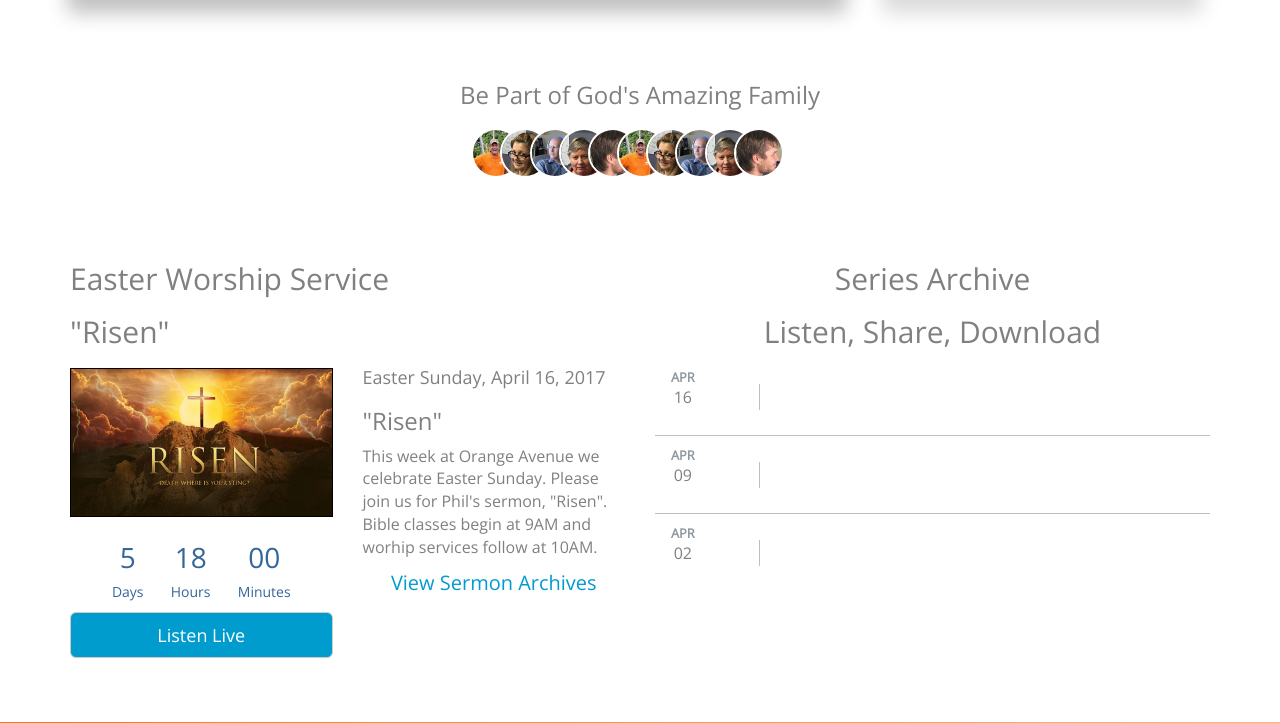
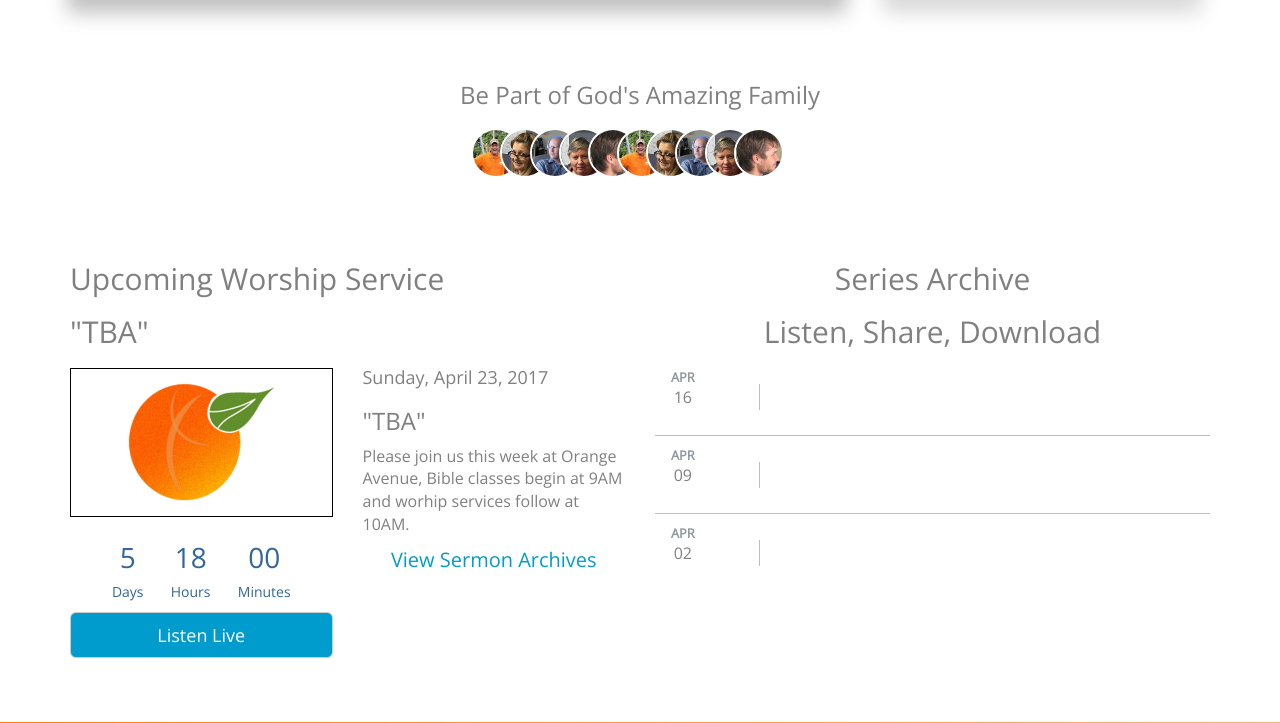
Before and after one commit to OACOC/website, a PHP site: page / in a window 1280 px wide. Shown: the part 624-1347 px from the top of the page. Run offline with PHP 8.4, Linux system fonts and the light colour scheme; some libraries are stand-ins or nearby versions; grey boxes are pictures that could not be loaded.

Commit message:
update upcoming sunday

```diff
--- a/footer.php
+++ b/footer.php
@@ -16,20 +16,20 @@
         </div>
         <div class="sermons">
           <a id="hover-facebook" href="http://www.facebook.com/OACOCFL" target="_blank">
-            <i class="fa fa-facebook" aria-hidden="true"></i>
+            <i class="fa fa-facebook fa-footer" aria-hidden="true"></i>
           </a>
           <a id="hover-twitter" href="http://www.twitter.com/OACOC" target="_blank">
-            <i class="fa fa-twitter" aria-hidden="true"></i>
+            <i class="fa fa-twitter fa-footer" aria-hidden="true"></i>
           </a>
           <a id="hover-google" href="https://plus.google.com/+OrangeAvenueChurchofChristEustis?hl=en" target="_blank">
-            <i class="fa fa-google" aria-hidden="true"></i>
+            <i class="fa fa-google fa-footer" aria-hidden="true"></i>
           </a>
           <a id="hover-instagram" href="http://www.instagram.com/oacoc" target="_blank">
-            <i id="instagramGray" class="fa fa-instagram" aria-hidden="true"></i>
+            <i id="instagramGray" class="fa fa-instagram fa-footer" aria-hidden="true"></i>
             <img id="instagramGradient" src="css/instagram32.png" alt="Instagram">
           </a>
           <a id="hover-snapchat" href="http://www.snapchat.com/add/oacoc" target="_blank">
-            <i class="fa fa-snapchat-ghost" aria-hidden="true"></i>
+            <i class="fa fa-snapchat-ghost fa-footer" aria-hidden="true"></i>
           </a>
         </div>
         <h4 class="sermons">GET CONNECTED</h4>
--- a/index.php
+++ b/index.php
@@ -88,17 +88,17 @@
         <div class="liveaudio">
           <div class="row jumbotron">
             <h1 class="cen-horz">Welcome To OA Live</h1>
-            <h1 class="cen-horz"><small>Sunday April 16, 2017</small></h1>
+            <h1 class="cen-horz"><small>Sunday April 23, 2017</small></h1>
             <div class="col-md-12 img_container">
               <div class="col-md-4">
-                <img class="img-responsive" src="Images/Title-Graphic-Easter.jpg" alt="Sermon Title Graphic">
+                <img class="img-responsive" src="Images/Title-Graphic-OrangeOnly.jpg" alt="Sermon Title Graphic">
               </div>
               <div class="col-md-8">
                 <iframe style="border: 1px solid #000;border-radius:6px" src="https://mixlr.com/users/2348606/embed?artwork=false" width="100%" height="180px" scrolling="no" frameborder="no" marginheight="0" marginwidth="0"></iframe>
               </div>
             </div>
             <div class="col-md-12">
-              <h2 class="cen-horz">Easter Sunday - "Risen"</h2>
+              <h2 class="cen-horz">Upcoming Sermon - "TBA"</h2>
             </div>
           </div>
         </div>
@@ -128,11 +128,11 @@
         <div class="row info-mods">
           <div class="col-md-6">
             <!--<h2 style="text-align:left">Sermon Series:</h2>-->
-            <h2 style="text-align:left">Easter Worship Service</h2>
-            <h2>"Risen"</h2>
+            <h2 style="text-align:left">Upcoming Worship Service</h2>
+            <h2>"TBA"</h2>
             <div class="row">
               <div class="col-md-6">
-                <img class="img-responsive titlegraphic" src="Images/Title-Graphic-Easter.jpg" alt="Sermon Title Graphic">
+                <img class="img-responsive titlegraphic" src="Images/Title-Graphic-OrangeOnly.jpg" alt="Sermon Title Graphic">
                 <div id="clockdiv" style="text-align:center">
                   <div>
                     <span class="days"></span>
@@ -156,9 +156,9 @@
                 </div>
               </div>
               <div class="col-md-6">
-                <h4>Easter Sunday, April 16, 2017</h4>
-                <h3>"Risen"</h3>
-                <P>This week at Orange Avenue we celebrate Easter Sunday. Please join us for Phil's sermon, "Risen". Bible classes begin at 9AM and worhip services follow at 10AM.</p>
+                <h4>Sunday, April 23, 2017</h4>
+                <h3>"TBA"</h3>
+                <P>Please join us this week at Orange Avenue, Bible classes begin at 9AM and worhip services follow at 10AM.</p>
                 <div class="viewarchives">
                   <a href="sermons.php">View Sermon Archives</a>
                 </div>
--- a/sermons.php
+++ b/sermons.php
@@ -35,17 +35,17 @@
       <div class="container">
       <div class="row jumbotron">
         <h1 class="cen-horz">Welcome To OA Live</h1>
-        <h1 class="cen-horz"><small>Sunday April 16, 2017</small></h1>
+        <h1 class="cen-horz"><small>Sunday April 23, 2017</small></h1>
 
           <div class="col-md-4">
-            <img class="img-responsive" src="Images/Title-Graphic-Easter.jpg" alt="Sermon Title Graphic">
+            <img class="img-responsive" src="Images/Title-Graphic-OrangeOnly.jpg" alt="Sermon Title Graphic">
           </div>
           <div class="col-md-8">
             <iframe style="border: 1px solid #000;border-radius:6px" src="https://mixlr.com/users/2348606/embed?artwork=false" width="100%" height="180px" scrolling="no" frameborder="no" marginheight="0" marginwidth="0"></iframe>
           </div>
 
         <div class="col-md-12">
-          <h2 class="cen-horz">"Risen"</h2>
+          <h2 class="cen-horz">"TBA"</h2>
         </div>
       </div>
     </div>
```
Also changed, not shown: Images/Title-Graphic-OrangeOnly.jpg (added).
